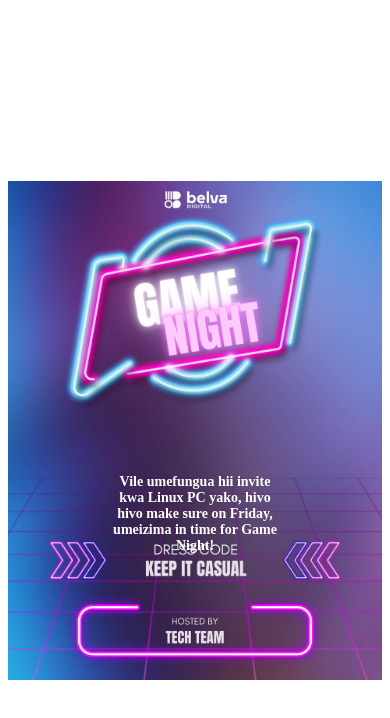
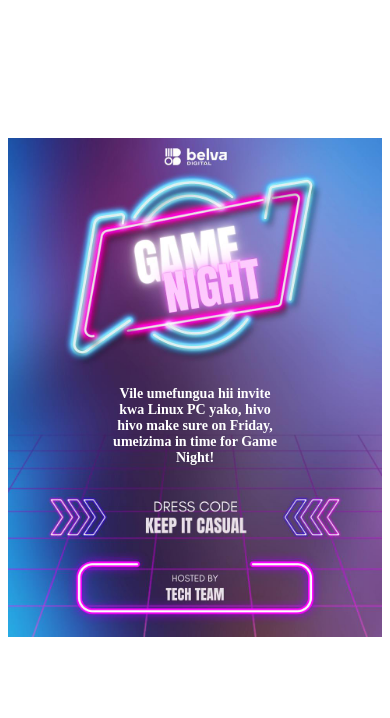
Before and after one commit to KaimenyiMukindia/game-night, a plain HTML site: page index.html in a window 390 px wide. Drawn offline with Linux system fonts and the light colour scheme.

```diff
--- a/index.html
+++ b/index.html
@@ -8,7 +8,7 @@
         .container {
             position: relative;
             width: 100%;
-            height: 100vh;
+            height: 90vh;
             background-image: url('bg.jpg');
             background-size: contain;
             background-position: center;
@@ -32,7 +32,8 @@
         }
         @media (max-width: 768px) {
     .container::before {
-        max-width: 70%;
+        max-width: 90%;
+        top: 55%;
     }
 }
     </style>
@@ -95,6 +96,7 @@
         document.addEventListener('contextmenu', function(e) {
             e.preventDefault();
         });
+
     </script>
 
 </body>
```
